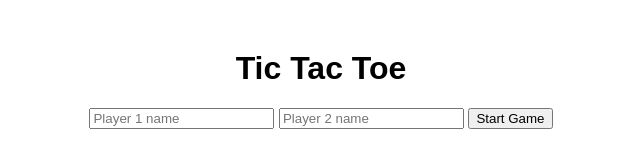
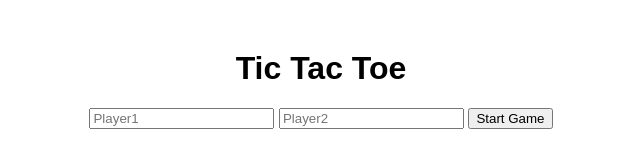
Before and after one commit to acciojob/tictactoe-eshakar, a website: page main.html in a window 1280 px wide. Shown: the full height of the page, 319-959 px from the left. Drawn offline with Linux system fonts and the light colour scheme.

Commit message:
created a submission

```diff
--- a/main.html
+++ b/main.html
@@ -20,8 +20,8 @@
 
     <div id="input-container">
         <h1>Tic Tac Toe</h1>
-        <input type="text" id="player-1" placeholder="Player 1 name" required>
-        <input type="text" id="player-2" placeholder="Player 2 name" required>
+        <input type="text" id="player-1" placeholder="Player1" required>
+        <input type="text" id="player-2" placeholder="Player2" required>
         <button id="submit">Start Game</button>
     </div>
     <script type="text/javascript" src="./script.js">
--- a/script.js
+++ b/script.js
@@ -73,7 +73,7 @@ function handleCellClick(event) {
 }
 
 function setWinner(a, b, c) {
-    turnMessage.innerText = `${currentPlayer}, congratulations you won!`;
+    turnMessage.innerText = `${currentPlayer} congratulations you won!`;
     document.getElementById(a).classList.add('winner');
     document.getElementById(b).classList.add('winner');
     document.getElementById(c).classList.add('winner');
```
